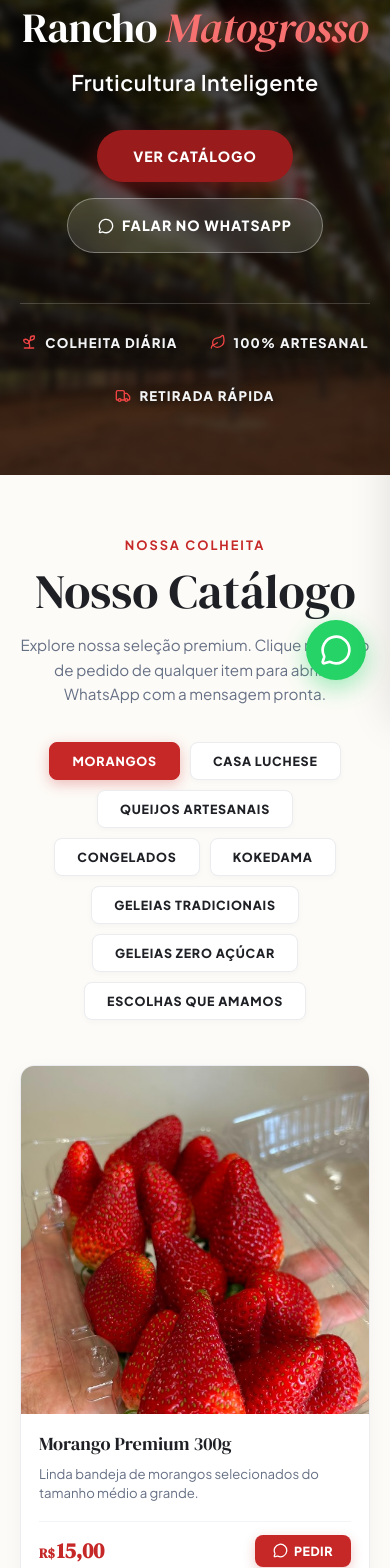
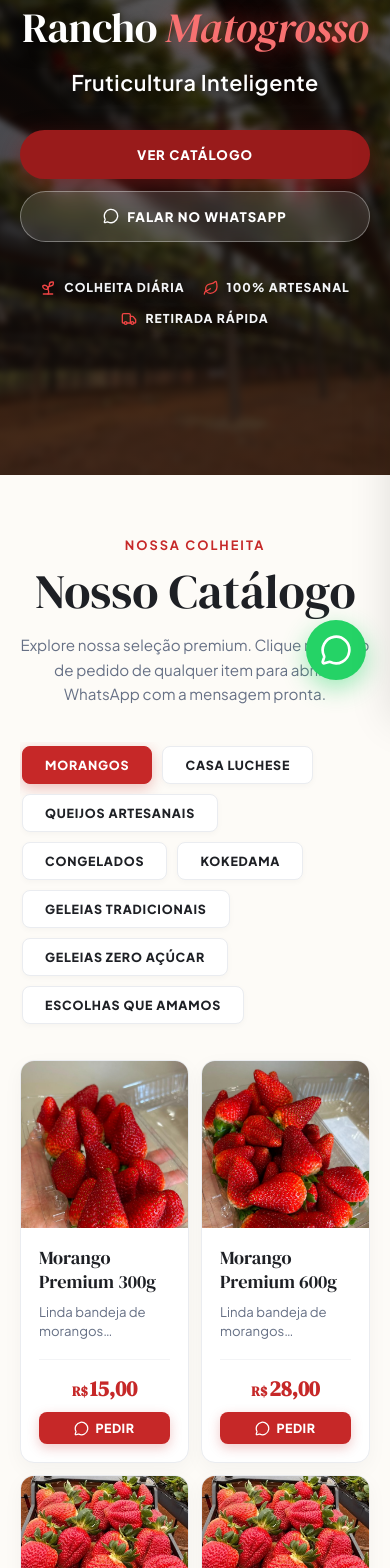
Before and after one commit to leonardohirt/rancho-matogrosso-iguarias, a React (Vite) app: page / in a window 390 px wide. Shown: the part 140-1708 px from the top of the page. Built offline with nearby package versions, Linux system fonts and the light colour scheme; no server answers; the database is empty.

Commit message:
style: otimizar responsividade total para telas de celular com abas touch-scroll, grid 2 colunas, botoes adaptativos e modals fluídos

```diff
--- a/src/index.css
+++ b/src/index.css
@@ -528,23 +528,44 @@ button, input, select, textarea {
   display: flex;
   align-items: center;
   justify-content: center;
-  gap: 32px;
-  padding-top: 28px;
-  border-top: 1px solid rgba(255, 255, 255, 0.18);
+  gap: 30px;
   flex-wrap: wrap;
-  width: 100%;
-  max-width: 600px;
 }
 
 .feature-pure-item {
   display: flex;
   align-items: center;
   gap: 8px;
-  font-size: 0.825rem;
   font-weight: 800;
-  letter-spacing: 1.2px;
+  font-size: 0.82rem;
+  letter-spacing: 1px;
   color: #F3F4F6;
   text-shadow: 0 2px 8px rgba(0, 0, 0, 0.7);
+}
+
+@media (max-width: 480px) {
+  .hero-pure-buttons {
+    flex-direction: column;
+    width: 100%;
+    gap: 12px;
+    margin-bottom: 36px;
+  }
+
+  .btn-pure-red, .btn-pure-outline {
+    width: 100%;
+    justify-content: center;
+    padding: 14px 20px;
+    font-size: 0.82rem;
+  }
+
+  .hero-pure-features {
+    gap: 12px 18px;
+    justify-content: center;
+  }
+
+  .feature-pure-item {
+    font-size: 0.76rem;
+  }
 }
 
 /* Coluna da Direita: Card de Foto Arredondado com Camadas */
@@ -785,13 +806,31 @@ button, input, select, textarea {
   line-height: 1.6;
 }
 
-/* Abas de Categoria Padronizadas no Vermelho */
+/* Abas do Catálogo com Rolagem Touch Fluida no Celular */
 .catalog-ref-tabs {
   display: flex;
   justify-content: center;
+  gap: 10px;
   flex-wrap: wrap;
-  gap: 10px;
-  margin-bottom: 45px;
+  margin-bottom: 40px;
+}
+
+@media (max-width: 768px) {
+  .catalog-ref-tabs {
+    justify-content: flex-start;
+    overflow-x: auto;
+    white-space: nowrap;
+    padding: 4px 2px 12px 2px;
+    margin-bottom: 24px;
+    -webkit-overflow-scrolling: touch;
+    scrollbar-width: none;
+  }
+  .catalog-ref-tabs::-webkit-scrollbar {
+    display: none;
+  }
+  .cat-ref-btn {
+    flex-shrink: 0;
+  }
 }
 
 .cat-ref-btn {
@@ -821,7 +860,7 @@ button, input, select, textarea {
   box-shadow: 0 4px 14px rgba(198, 40, 40, 0.3);
 }
 
-/* Grid de 4 Cards por Linha */
+/* Grid de 4 Cards por Linha (Desktop) / 2 Cards (Celular/Tablet) */
 .catalog-ref-grid {
   display: grid;
   grid-template-columns: repeat(4, 1fr);
@@ -830,11 +869,43 @@ button, input, select, textarea {
 
 @media (max-width: 1100px) {
   .catalog-ref-grid {
+    grid-template-columns: repeat(3, 1fr);
+    gap: 18px;
+  }
+}
+
+@media (max-width: 768px) {
+  .catalog-ref-grid {
     grid-template-columns: repeat(2, 1fr);
-  }
-}
-
-@media (max-width: 640px) {
+    gap: 12px;
+  }
+  .card-ref-body {
+    padding: 12px 10px;
+  }
+  .card-ref-title {
+    font-size: 0.95rem;
+    margin-bottom: 4px;
+  }
+  .card-ref-desc {
+    font-size: 0.76rem;
+    line-height: 1.35;
+    margin-bottom: 10px;
+  }
+  .card-ref-footer {
+    padding-top: 8px;
+    flex-direction: column;
+    align-items: stretch;
+    gap: 6px;
+  }
+  .card-ref-pedir-btn {
+    width: 100%;
+    justify-content: center;
+    padding: 8px 6px;
+    font-size: 0.75rem;
+  }
+}
+
+@media (max-width: 360px) {
   .catalog-ref-grid {
     grid-template-columns: 1fr;
   }
```
